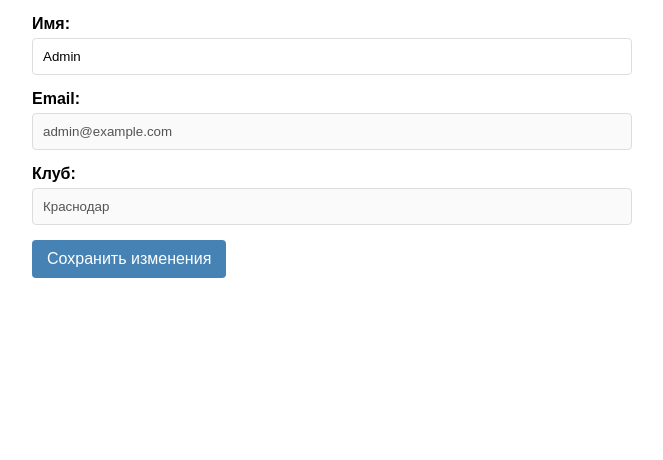
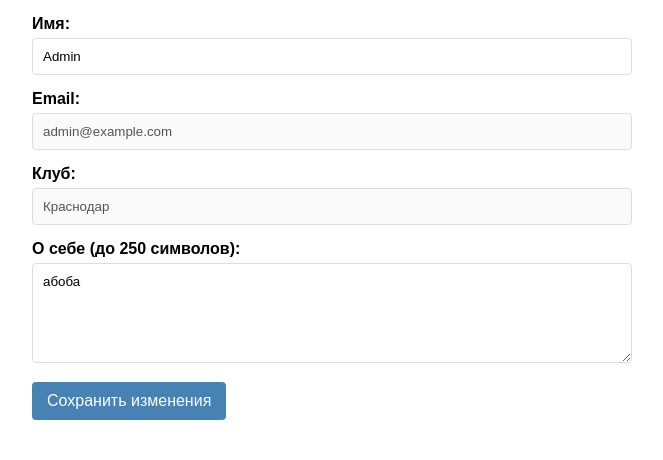
Before and after one commit to Kilmb/web, a Flask app: page /profile in a window 1280 px wide. Shown: the part 381-841 px from the top of the page, without its empty margins (308-971 px from the left). Before the commit the page ends 659 px from the top, so only its background shows below. Run offline with Flask 3, Linux system fonts and the light colour scheme; a user stored in the database is signed in.

Commit message:
Add files via upload

```diff
--- a/aa.py
+++ b/aa.py
@@ -78,6 +78,7 @@ class User(SqlAlchemyBase, UserMixin):
     password = sa.Column(sa.String(200), nullable=False)
     is_admin = sa.Column(sa.Boolean, default=False)
     avatar = sa.Column(sa.String(200))
+    about = sa.Column(sa.String(250))
 
     def __repr__(self):
         return f"User('{self.name}', '{self.email}')"
@@ -525,13 +526,15 @@ def profile():
                 return redirect(url_for('profile'))
 
         new_name = request.form.get('name')
+        about_text = request.form.get('about', '')[:250]  # Ограничиваем до 250 символов
+
         if new_name and new_name != current_user.name:
             current_user.name = new_name
-            db.session.commit()
-            return redirect(url_for('profile'))
+        current_user.about = about_text
+        db.session.commit()
+        return redirect(url_for('profile'))
 
     return render_template('profile.html')
-
 
 @app.route('/users')
 @login_required
--- a/static/css/profile.css
+++ b/static/css/profile.css
@@ -52,3 +52,30 @@ body {
         button:hover {
             background-color: #3a6d99;
         }
+        textarea {
+    width: 100%;
+    padding: 10px;
+    border: 1px solid #ddd;
+    border-radius: 4px;
+    box-sizing: border-box;
+    resize: vertical;
+    min-height: 100px;
+    font-family: Arial, sans-serif;
+}
+
+.about-section {
+    margin-top: 20px;
+    padding: 15px;
+    background-color: #f8f9fa;
+    border-radius: 5px;
+}
+
+.about-section h3 {
+    margin-top: 0;
+    color: #2c3e50;
+}
+
+.about-section p {
+    white-space: pre-wrap;
+    word-wrap: break-word;
+}
--- a/templates/profile.html
+++ b/templates/profile.html
@@ -37,6 +37,10 @@
                     <label for="club">Клуб:</label>
                     <input type="text" id="club" value="{{ current_user.club }}" disabled>
                 </div>
+                <div class="form-group">
+                    <label for="about">О себе (до 250 символов):</label>
+                    <textarea id="about" name="about" maxlength="250" rows="4">{{ current_user.about or '' }}</textarea>
+                </div>
                 <button type="submit">Сохранить изменения</button>
             </form>
         </div>
--- a/templates/user_profile.html
+++ b/templates/user_profile.html
@@ -21,6 +21,12 @@
             <p><strong>Имя:</strong> {{ user.name }}</p>
             <p><strong>Email:</strong> {{ user.email }}</p>
             <p><strong>Клуб:</strong> {{ user.club }}</p>
+            {% if user.about %}
+            <div class="about-section">
+                <h3>О себе:</h3>
+                <p>{{ user.about }}</p>
+            </div>
+            {% endif %}
         </div>
     </div>
 </body>
--- a/templates/users.html
+++ b/templates/users.html
@@ -21,7 +21,7 @@
     {% for user in users %}
     <tr>
         <td>{{ user.id }}</td>
-        <td><a href="{{ url_for('view_user', user_id=user.id) }}">{{ user.name }}</a></td>
+        <td>{{ user.name }}</td>
         <td>{{ user.email }}</td>
         <td>{{ user.club }}</td>
         <td>
@@ -32,6 +32,7 @@
             {% endif %}
         </td>
         <td>
+            <a href="{{ url_for('view_user', user_id=user.id) }}" style="display: inline-block; padding: 6px 12px; background-color: #4682B4; color: white; text-decoration: none; border-radius: 4px; margin-right: 5px;">Профиль</a>
             {% if current_user.is_admin and user.id != current_user.id %}
             <form action="{{ url_for('delete_user', user_id=user.id) }}" method="POST" style="display: inline;">
                 <button type="submit" class="delete-btn"
```
Also changed, not shown: instance/site.db.
